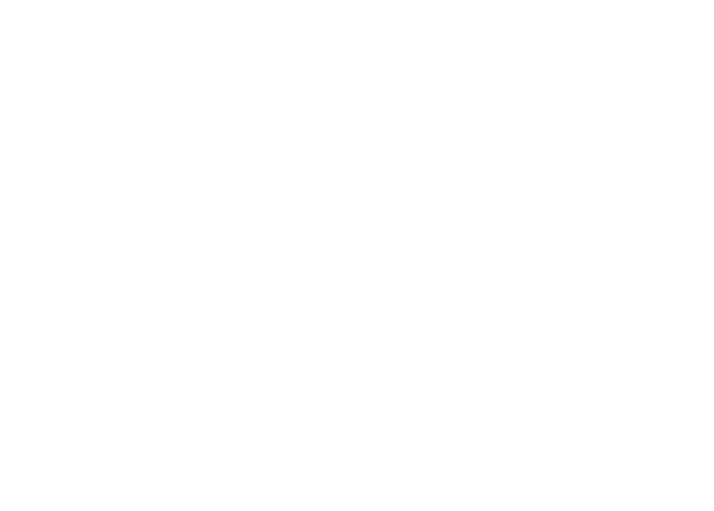
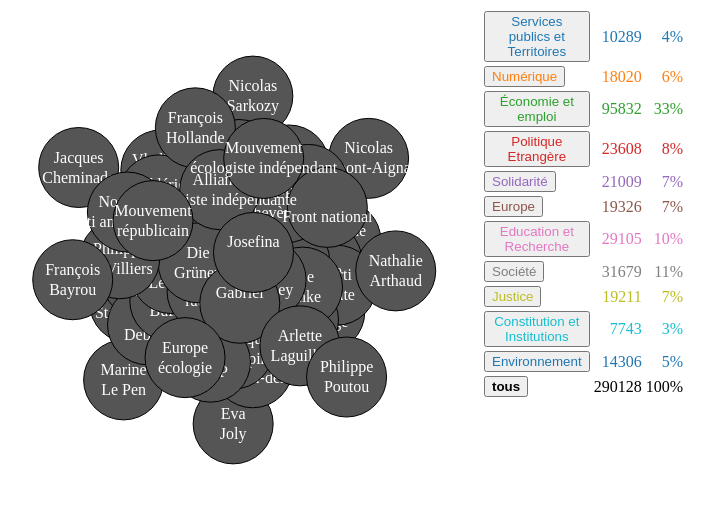
Before and after one commit to voxe/statictics, a plain HTML site: page nodes.html in a window 1280 px wide. Shown: the whole page, without its empty margins (27-741 px from the left). Drawn offline with nearby package versions, Linux system fonts and the light colour scheme.

Commit message:
Fix javascript link to D3

```diff
--- a/nodes.html
+++ b/nodes.html
@@ -3,7 +3,7 @@
 	<head>
 		<meta charset="utf-8">
 		<title>Voxe.org : résultat nodes</title>
-		<script type="text/javascript" src="d3.js"></script>
+		<script type="text/javascript" src="d3.min.js"></script>
 	</head>
 	<body>
 <script type="text/javascript" charset="utf-8">
```
Also changed, not shown: nodes2.html (+1 -1 lines).
